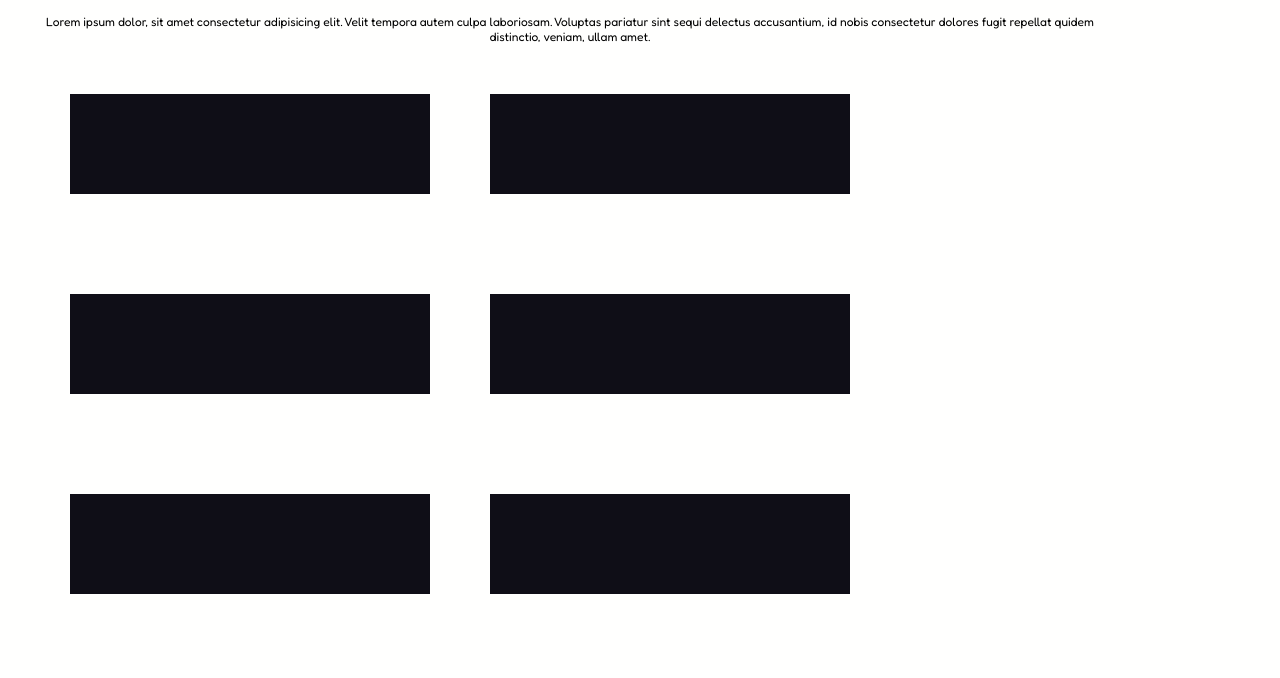
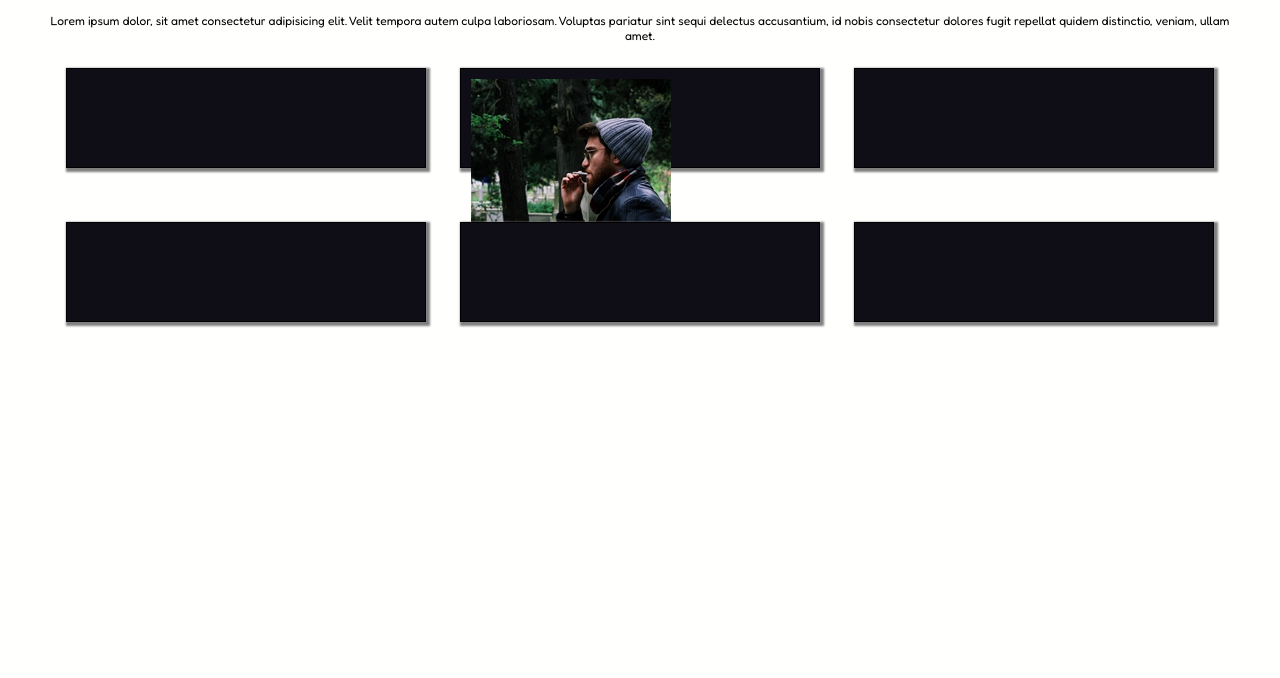
Before and after one commit to AlbertoMessineo/html-css-float-cards, a plain HTML site: page index.html in a window 1280 px wide. Shown: the part 122-800 px from the top of the page. Drawn offline with Linux system fonts and the light colour scheme; a web font is replaced by a local one.

Commit message:
feat: image

```diff
--- a/css/style.css
+++ b/css/style.css
@@ -13,7 +13,7 @@ _________________*/
 
 
 body {
-width: 1140px ;
+max-width: 1500px ;
 height: auto;
 font-family: 'Fredoka', sans-serif;
 background-color: #fffffe;
@@ -27,6 +27,7 @@ padding: 20px 40px;
 _____TITLE____
   __________*/
 h1{
+font-family: 'Skranji', cursive;
 color: #e53170 ;
 font-size: 30px;
 padding-top: 50px;
@@ -43,7 +44,8 @@ p{
 }
 
 .container{
-    width: calc(100% / 3 -20px) ;
+  width: auto;
+  margin: auto;
 }
 
 .clearfix ::after {
@@ -52,12 +54,25 @@ p{
     clear: both;
 
 }
-
+.col {
+  width: calc(100% / 3 -30px) ;
+  margin: 30px;
+  display: inline-block;
+}
 
 .box{
     width: 360px ;
     height: 100px ;
     background-color: #0f0e17;
     float: left;
-    margin: 50px 30px;
+    margin: -5px -15px;
+    border: 1px solid;
+    padding: 10px;
+    box-shadow: 2px 2px 2px 2px grey;;
 }
+
+#foto{
+  float: left;
+
+
+}
--- a/index.html
+++ b/index.html
@@ -8,6 +8,9 @@
     <link rel="preconnect" href="https://fonts.googleapis.com">
     <link rel="preconnect" href="https://fonts.gstatic.com" crossorigin>
     <link href="https://fonts.googleapis.com/css2?family=Fredoka&display=swap" rel="stylesheet">
+    <link rel="preconnect" href="https://fonts.googleapis.com">
+    <link rel="preconnect" href="https://fonts.gstatic.com" crossorigin>
+    <link href="https://fonts.googleapis.com/css2?family=Skranji&display=swap" rel="stylesheet">
     <!--Google fonts-->
 
     <link rel="stylesheet" href="css/style.css">
@@ -18,12 +21,25 @@
     <h1>Meet our team</h1>
     <p>Lorem ipsum dolor, sit amet consectetur adipisicing elit. Velit tempora autem culpa laboriosam. Voluptas pariatur sint sequi delectus accusantium, id nobis consectetur dolores fugit repellat quidem distinctio, veniam, ullam amet.</p>
     <div class="container clearfix">
-        <div class="box"></div>
-        <div class="box"></div>
-        <div class="box"></div>
-        <div class="box"></div>
-        <div class="box"></div>
-        <div class="box"></div>
+        <div class="col">
+            <div class="box"></div>
+        </div>
+        <div class="col">
+            <div class="box"><img src ="img/male1.png" id="foto" alt="Marco Bianchi"></div>
+        </div>
+        <div class="col">
+            <div class="box"></div>
+        </div>
+        <div class="col">
+            <div class="box"></div>
+        </div>
+        <div class="col">
+            <div class="box"></div>
+        </div>
+        <div class="col">
+            <div class="box"></div>
+        </div>
+
     </div>
 </body>
 </html>
```
Also changed, not shown: img/female1.png (added), img/female2.png (added), img/female3.png (added), img/male1.png (added), img/male2.png (added), img/male3.png (added).
